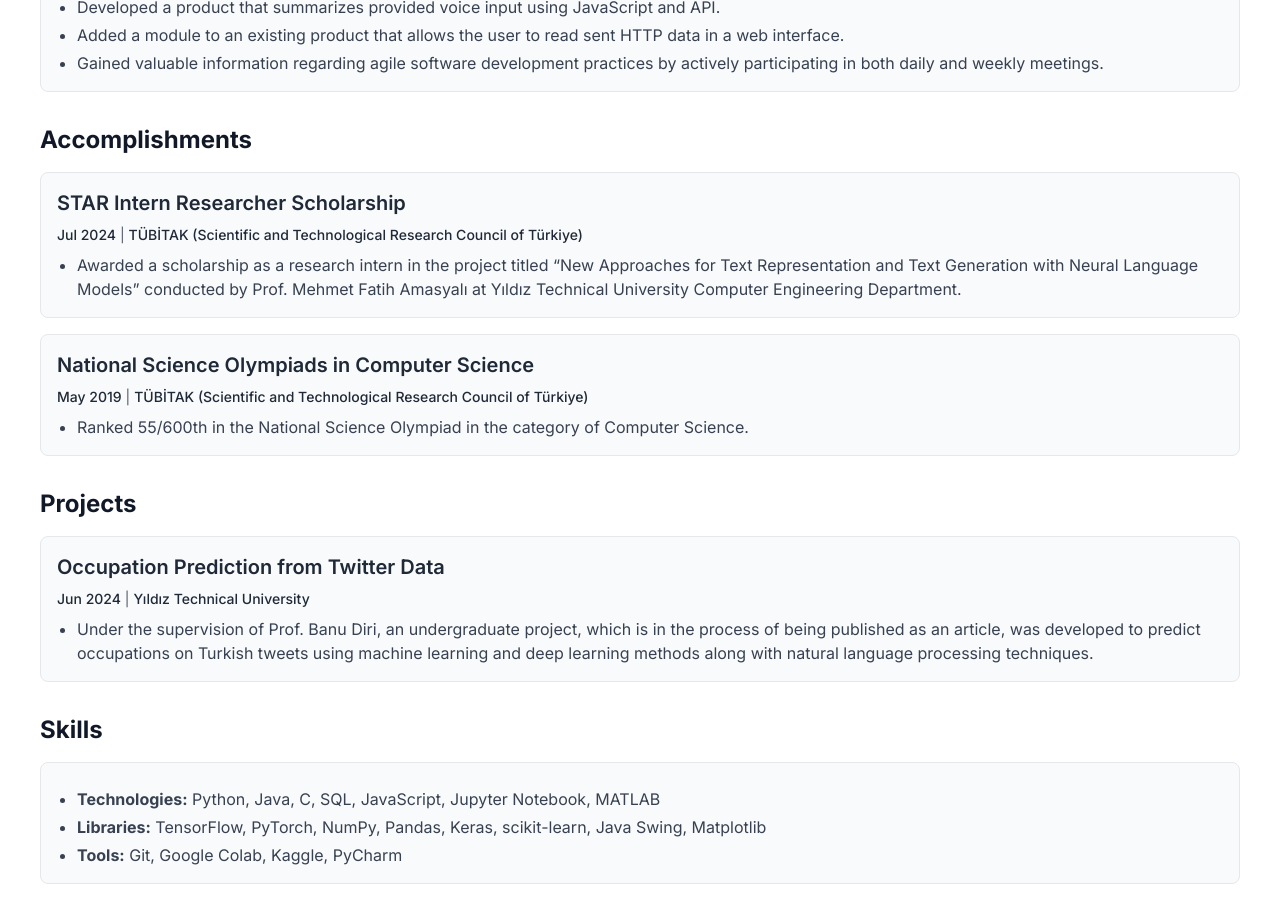
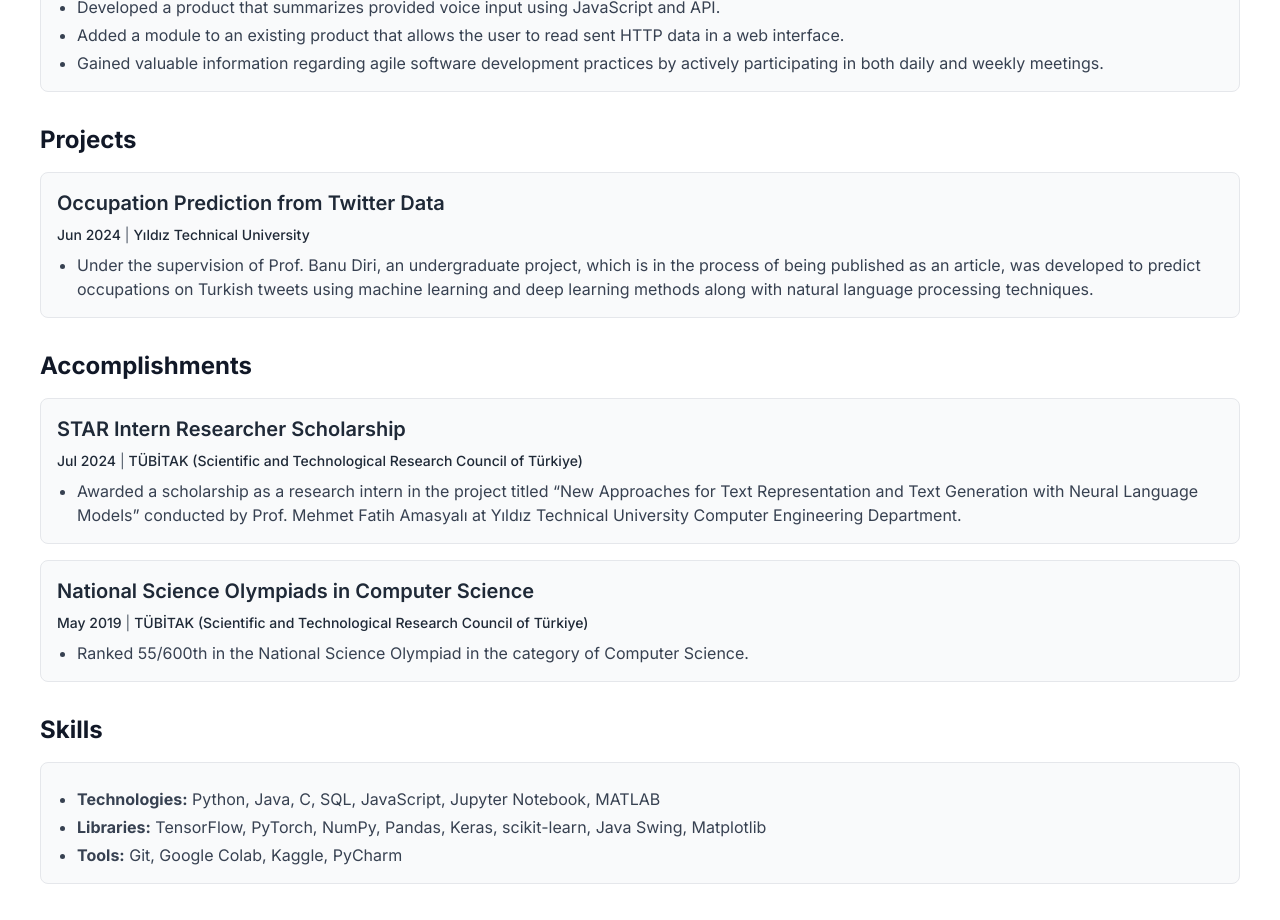
Before and after one commit to tolgaizdas/personal-website, a Next.js app: page / in a window 1280 px wide. Shown: the part 820-1740 px from the top of the page. Built offline with nearby package versions, Linux system fonts and the light colour scheme.

Commit message:
re-ordered sections

```diff
--- a/src/app/page.js
+++ b/src/app/page.js
@@ -131,8 +131,8 @@ export default function Home() {
       <Title {...title} />
       <Section {...education} />
       <Section {...experience} />
+      <Section {...projects} />
       <Section {...accomplishments} />
-      <Section {...projects} />
       <Section {...skills} />
       <Section {...languages} />
     </div>
```
